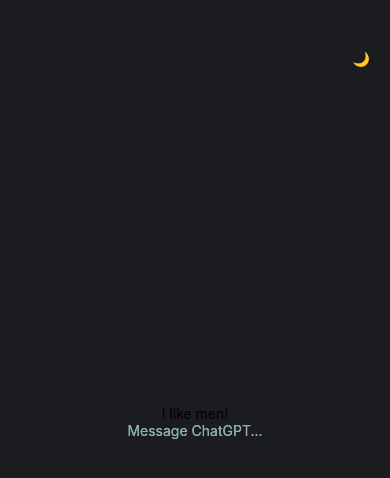
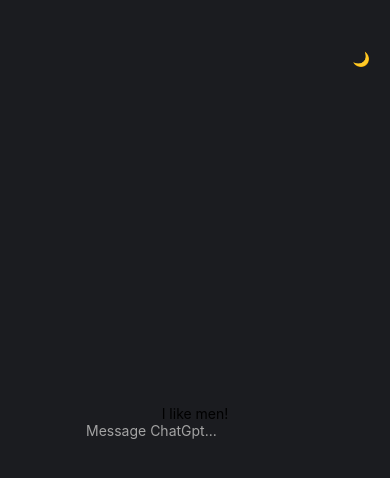
Before and after one commit to dangphung4/gptstorehackathon, a React Native app in the folder gpthack/: screen / in a window 390 px wide. Shown: the top 478 px of the page. Built offline with nearby package versions, Linux system fonts and the light colour scheme.

Commit message:
fixeddumbinputtext

```diff
--- a/gpthack/App.js
+++ b/gpthack/App.js
@@ -3,47 +3,12 @@ import {
   StyleSheet,
   Text,
   View,
+  TouchableOpacity,
   TextInput,
-  TouchableOpacity,
 } from "react-native";
 import React, { useState } from "react";
 import { themeColors } from "./ThemeProvider";
-
-const StyledTextInput = ({
-  style,
-  placeholder,
-  value,
-  onChangeText,
-  ...restProps
-}) => (
-  <View style={{ position: "relative", width: "100%" }}>
-    <TextInput
-      style={[
-        style,
-        {
-          textAlign: "center",
-          color: themeColors.dark.TextColor1,
-        },
-      ]}
-      placeholder={placeholder}
-      value={value}
-      onChangeText={onChangeText}
-      {...restProps}
-    />
-    <Text
-      style={{
-        position: "absolute",
-        color: themeColors.dark.subTitleColor,
-
-        textAlign: "center",
-        width: "100%",
-        opacity: value ? 0 : 1, // Hide placeholder when there is input
-      }}
-    >
-      {placeholder}
-    </Text>
-  </View>
-);
+//import TextInput from "react-native-text-input-interactive";
 
 export default function App() {
   const [songQuery, setSongQuery] = useState("");
@@ -87,10 +52,19 @@ export default function App() {
         value={songQuery}
         onSubmitEditing={handleSearch}
       /> */}
-      <StyledTextInput
-        //style={styles.input}
-        placeholder="Message ChatGPT..."
+      <TextInput
+        placeholderTextColor={
+          isDarkMode
+            ? themeColors.dark.subTitleColor
+            : themeColors.light.subTitleColor
+        }
+        color={
+          isDarkMode
+            ? themeColors.dark.TextColor1
+            : themeColors.light.TextColor3
+        }
         onChangeText={(text) => setGptQuery(text)}
+        placeholder="Message ChatGpt..."
         value={gptQuery}
         onSubmitEditing={handleGptSearch}
       />
```
Also changed, not shown: 1 other file (tests, documents, lock files or other folders).
